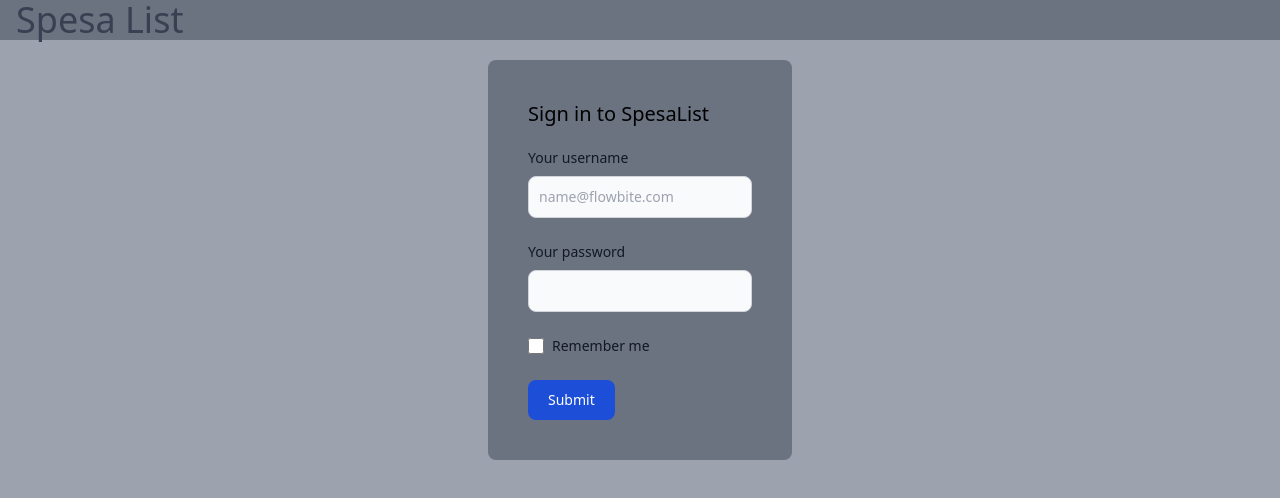
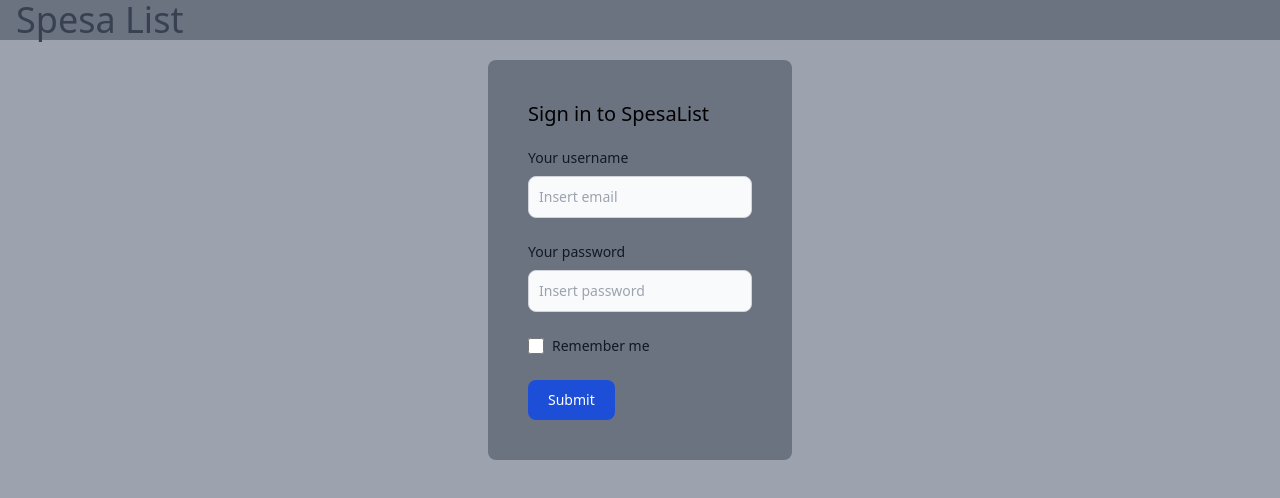
Before and after one commit to Tocco17/SpesaKist, a Vue app: page /login in a window 1280 px wide. Shown: the top 498 px of the page. Built offline with nearby package versions, Linux system fonts and the light colour scheme.

Commit message:
Changing aspects of login

```diff
--- a/src/views/Login.vue
+++ b/src/views/Login.vue
@@ -29,16 +29,13 @@
     },
   },
   computed: {
-    reveresePhone() {
-      return this.phone.split().reverse().join()
-    }
   }
 
 })
 </script>
 
 <template>
-  <div class="bg-gray-500 flex flex-col flex-wrap justify-start ml-80 mr-80 p-10 rounded-lg">
+  <div class="bg-gray-500 flex flex-col flex-wrap justify-start ml-50 mr-50 p-10 rounded-lg">
     <h1 class="text-xl">Sign in to SpesaList</h1>
     <form @submit="login" class="mt-5 ">
       <!--//USERNAME-->
@@ -48,7 +45,7 @@
         </label>
         <input type="username" id="username" v-model="username"
           class="bg-gray-50 border border-gray-300 text-gray-900 text-sm rounded-lg focus:ring-blue-500 focus:border-blue-500 block w-full p-2.5 dark:bg-gray-700 dark:border-gray-600 dark:placeholder-gray-400 dark:text-white dark:focus:ring-blue-500 dark:focus:border-blue-500"
-          placeholder="name@flowbite.com" />
+          placeholder="Insert email" />
       </div>
 
       <!--//PASSWORD-->
@@ -57,7 +54,8 @@
           Your password
         </label>
         <input type="password" id="password" v-model="password"
-          class="bg-gray-50 border border-gray-300 text-gray-900 text-sm rounded-lg focus:ring-blue-500 focus:border-blue-500 block w-full p-2.5 dark:bg-gray-700 dark:border-gray-600 dark:placeholder-gray-400 dark:text-white dark:focus:ring-blue-500 dark:focus:border-blue-500" />
+          class="bg-gray-50 border border-gray-300 text-gray-900 text-sm rounded-lg focus:ring-blue-500 focus:border-blue-500 block w-full p-2.5 dark:bg-gray-700 dark:border-gray-600 dark:placeholder-gray-400 dark:text-white dark:focus:ring-blue-500 dark:focus:border-blue-500"
+          placeholder="Insert password" />
       </div>
 
       <!--//REMEMBER ME-->
```
